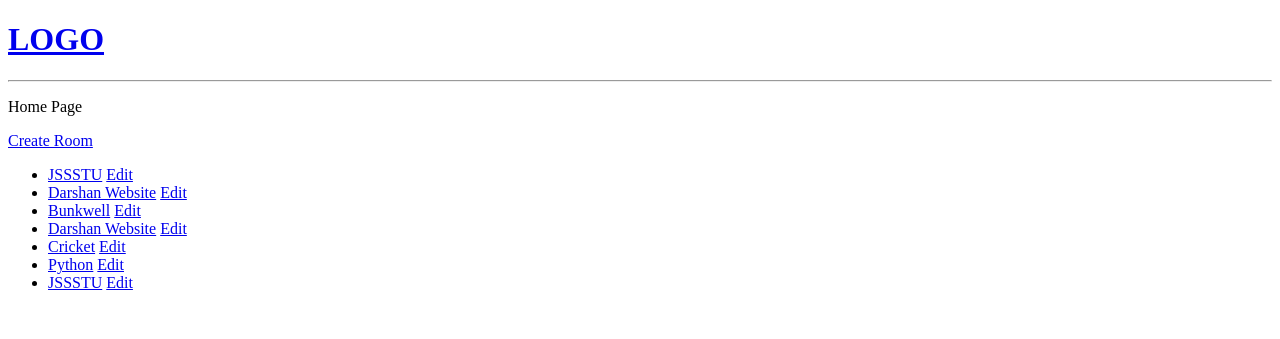
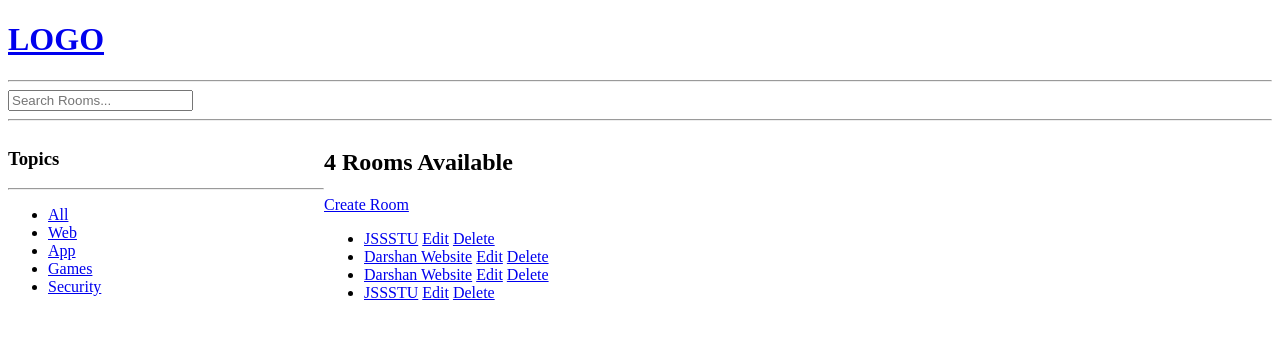
Before and after one commit to chandansgowda/studybuddy, a Django app: a page that uses templates/navbar.html in a window 1280 px wide. Shown: the top 339 px of the page. Run offline with Django 4.2, Linux system fonts and the light colour scheme; data comes from the database, SQL or seed files in the repository; both versions use the stored data as it was after the commit.

Commit message:
CRUD and Search

```diff
--- a/base/templates/base/home.html
+++ b/base/templates/base/home.html
@@ -1,13 +1,44 @@
 {% extends 'main.html' %}
 
 {% block content %}
-<p>Home Page</p>
-<a href="{% url 'create-room' %}">Create Room</a>
 
-<ul>
-{% for room in rooms %}
-    <li><a href="{% url 'room' room.id %}">{{ room.name }}</a> <a href="{% url 'update-room' room.id%}">Edit</a></li>
-{% endfor %}
-</ul>
+<style>
+    .home-container{
+        display: grid;
+        grid-template-columns: 1fr 3fr
+    }
+</style>
+
+<div class="home-container">
+
+    <div>
+        <h3>Topics</h3>
+        <hr>
+        <ul>
+            <li><a href="{% url 'home' %}">All</a></li>
+        {% for topic in topics %}
+            <li><a href="{% url 'home' %}?q={{topic.name}}">{{topic.name}}</a></li>
+
+        {% endfor %}
+        <ul>
+    </div>
+
+    <div>
+        <h2>{{rooms.count}} Rooms Available</h2>
+        <a href="{% url 'create-room' %}">Create Room</a>
+
+        <div>
+        <ul>
+        {% for room in rooms %}
+            <li>
+                <a href="{% url 'room' room.id %}">{{ room.name }}</a>
+                <a href="{% url 'update-room' room.id%}">Edit</a>
+                <a href="{% url 'delete-room' room.id%}">Delete</a>
+            </li>
+        {% endfor %}
+        </ul>
+        </div>
+    </div>
+</div>
 
 {% endblock content %}
--- a/base/urls.py
+++ b/base/urls.py
@@ -5,5 +5,6 @@ urlpatterns = [
     path('',views.home, name='home'),
     path('room/<str:pk>/', views.room, name='room'),
     path('create-room/', views.createRoom, name ='create-room'),
-    path('update-room/<str:pk>',views.updateRoom, name='update-room')
+    path('update-room/<str:pk>',views.updateRoom, name='update-room'),
+    path('delete-room/<str:pk>',views.deleteRoom, name='delete-room')
 ]
--- a/base/views.py
+++ b/base/views.py
@@ -1,12 +1,21 @@
 from django.http import HttpResponse
+from django.db.models import Q
 from django.shortcuts import redirect, render
-from .models import Room
+from .models import Room, Tag
 from .forms import RoomForm
 
 # Create your views here.
 def home(request):
-    rooms = Room.objects.all()
-    return render(request,'base/home.html', {'rooms':rooms})
+    q = request.GET.get('q') if request.GET.get('q')!= None else ''
+
+    rooms = Room.objects.filter(
+        Q(topic__name__contains=q) |
+        Q(name__icontains=q) |
+        Q(description__icontains=q)
+        )
+
+    topics = Tag.objects.all()
+    return render(request,'base/home.html', {'rooms':rooms, 'topics':topics})
 
 def room(request,pk):
     room = Room.objects.get(id=pk)
@@ -26,5 +35,18 @@ def createRoom(request):
 def updateRoom(request,pk):
     room = Room.objects.get(id=pk)
     form = RoomForm(instance=room)
+    if request.method =="POST":
+        form = RoomForm(request.POST)
+        if form.is_valid():
+            form.save()
+            return redirect('home')
+
     context={'form':form}
     return render(request,'base/room_form.html',context)
+
+def deleteRoom(request,pk):
+    room = Room.objects.get(id=pk)
+    if request.method=="POST":
+        room.delete()
+        return redirect('home')
+    return render(request,'base/delete.html',{'obj':room})
--- a/templates/navbar.html
+++ b/templates/navbar.html
@@ -2,3 +2,9 @@
     <h1>LOGO</h1>
     <hr>
 </a>
+
+<form method="GET" action="{% url 'home' %}">
+    <input type="text" name="q" placeholder="Search Rooms..."/>
+</form>
+
+<hr>
```
Also changed, not shown: base/templates/base/delete.html (added, +12 -0 lines), base/templates/base/room_form.html (line endings or trailing spaces), db.sqlite3.
